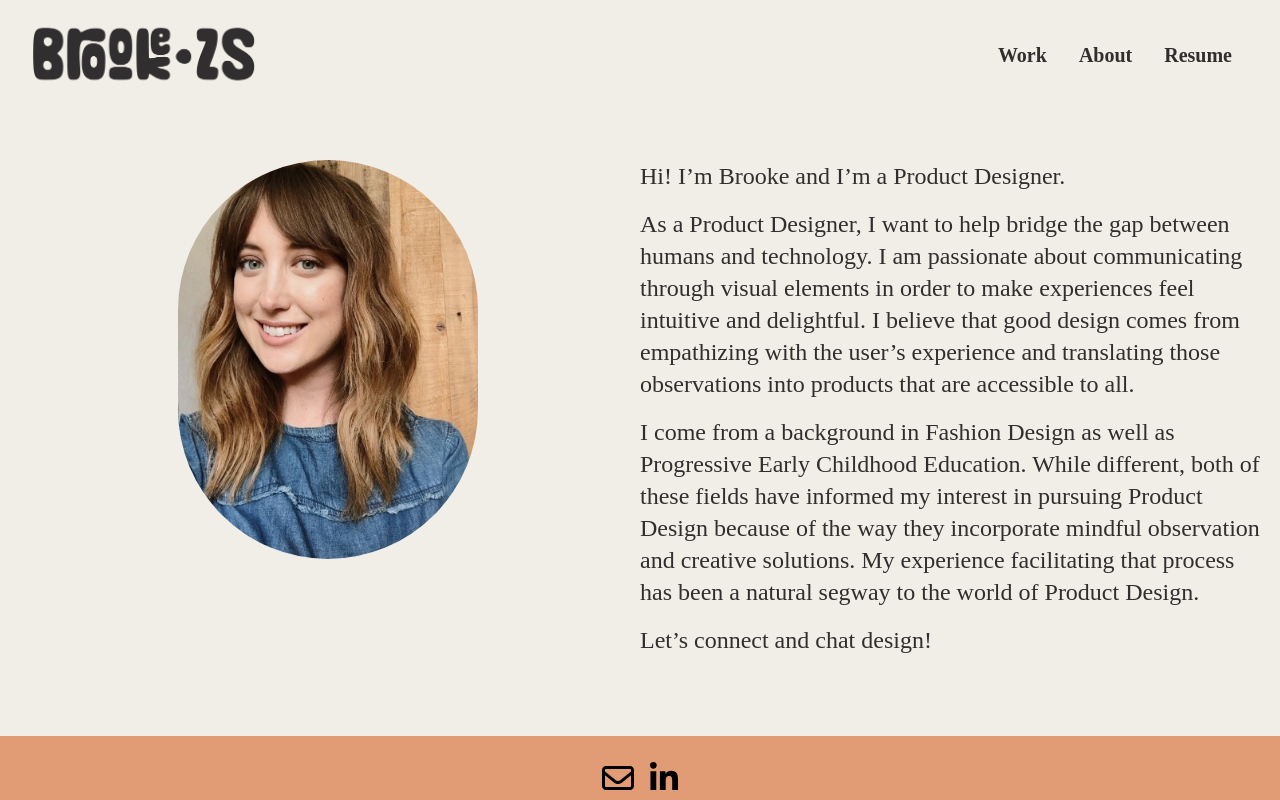
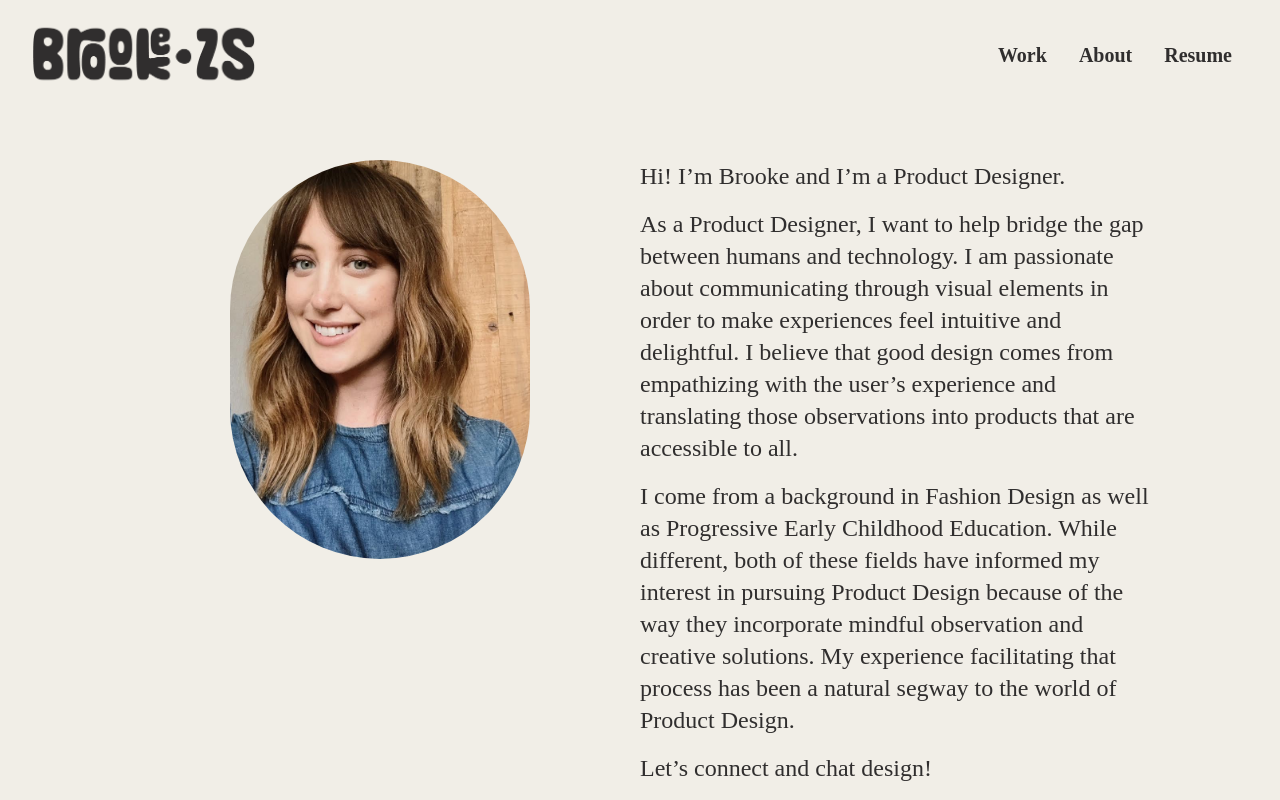
Before and after one commit to mlstarcher/brookes-portfolio, a React (Create React App) app: page /about in a window 1280 px wide. Shown: the top 800 px of the page. Built offline with nearby package versions, Linux system fonts and the light colour scheme; a web font is replaced by a local one.

Commit message:
Refactored about page with css grid

```diff
--- a/src/pages/About.js
+++ b/src/pages/About.js
@@ -3,9 +3,9 @@ import profile from '../assets/profile.jpg';
 
 export default function About() {
   return (
-    <div className="flex flex-col sm:mb-16">
-      <div className="grid grid-cols-1 sm:grid-cols-2">
-        <div className="flex flex-col items-center">
+    <div className="flex flex-col sm:mb-16 sm:mt-0 mt-8">
+      <div className="grid grid-cols-12">
+        <div className="flex flex-col items-center col-span-12 sm:col-start-2 sm:col-end-7">
           <img
             src={profile}
             className="rounded-full m-w-100 h-auto"
@@ -14,7 +14,7 @@ export default function About() {
             alt="Profile"
           ></img>
         </div>
-        <div className="flex flex-col text-left sm:pt-0 pt-8 sm:text-2xl text-base">
+        <div className="flex flex-col text-left sm:pt-0 pt-8 sm:text-2xl text-base col-span-12 sm:col-start-7 sm:col-end-12">
           <p className="pb-4">Hi! I’m Brooke and I’m a Product Designer.</p>
           <p className="pb-4">
             As a Product Designer, I want to help bridge the gap between humans
```
